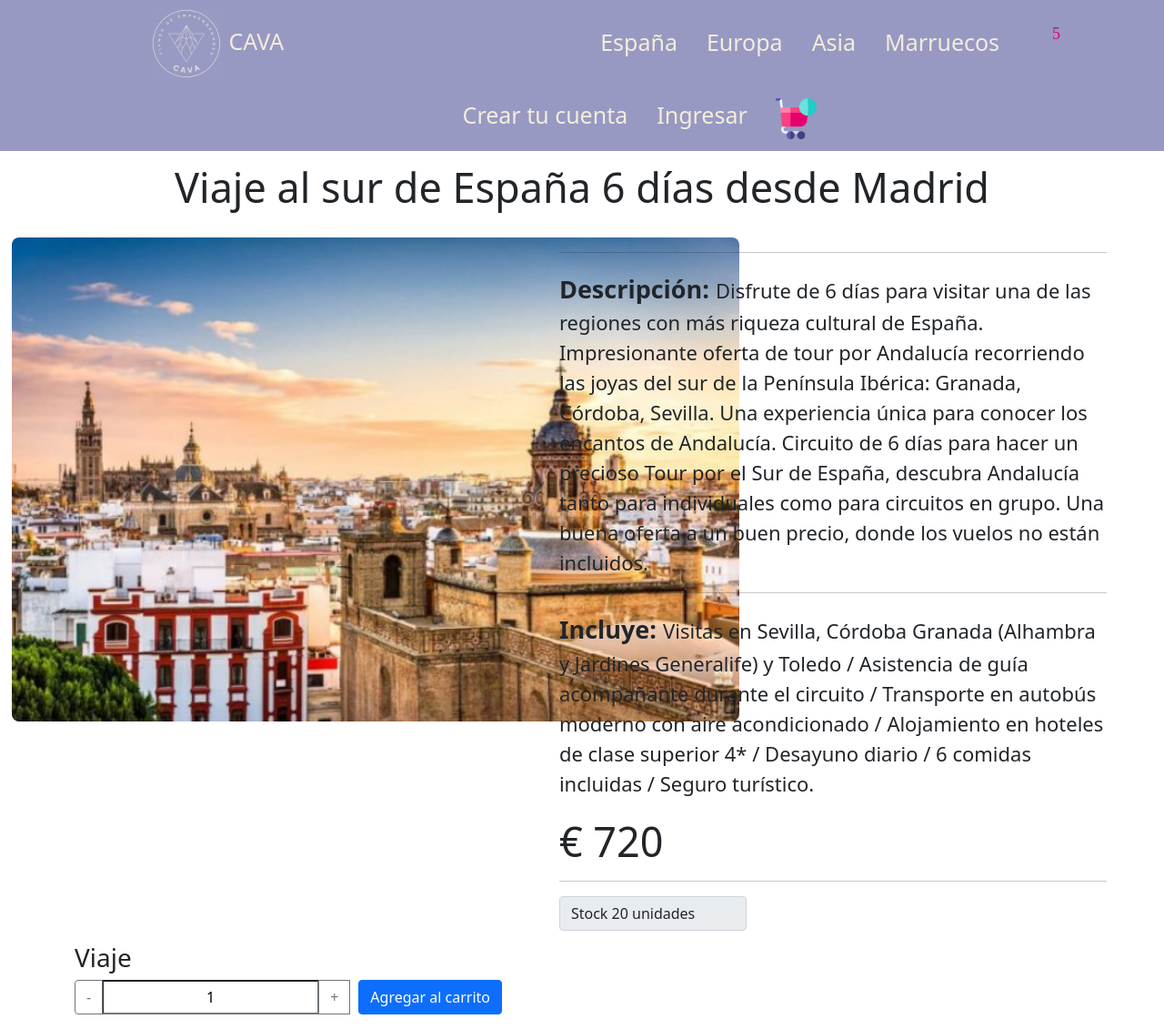
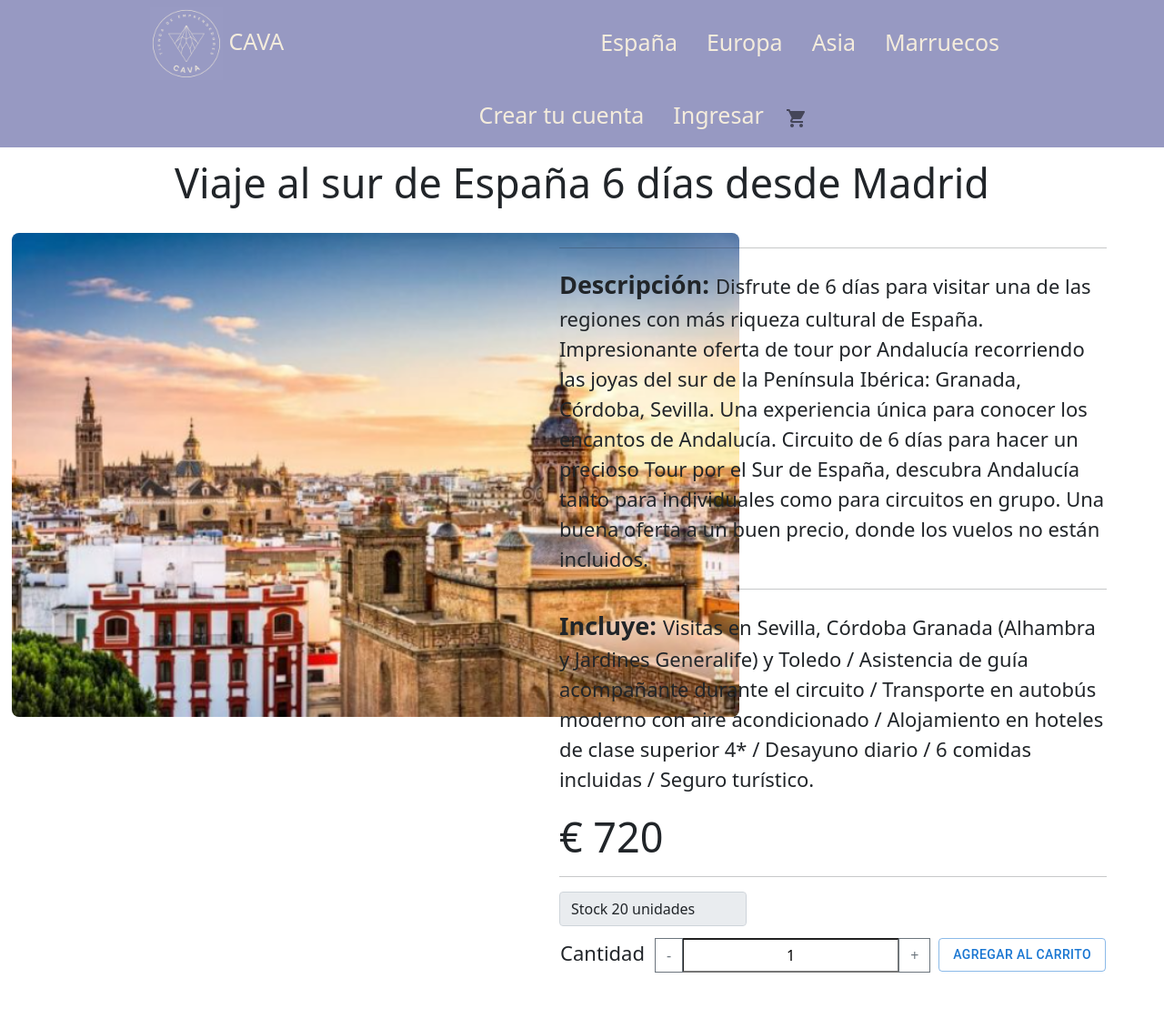
Before and after one commit to Ncavallaro/coderReactJS, a React (Create React App) app: page /item/1 in a window 1280 px wide. Shown: the whole page at 91% size. After the commit the page ends 1085 px from the top, so only its background shows below. Built offline with nearby package versions, Linux system fonts and the light colour scheme.

Commit message:
Se agrega un nuevo boton en el detalle de un proudcto para redireccionarte al carrito

```diff
--- a/package.json
+++ b/package.json
@@ -5,6 +5,7 @@
   "dependencies": {
     "@emotion/react": "^11.8.1",
     "@emotion/styled": "^11.8.1",
+    "@mui/icons-material": "^5.4.2",
     "@mui/material": "^5.4.3",
     "@testing-library/jest-dom": "^5.16.1",
     "@testing-library/react": "^12.1.2",
--- a/src/App.js
+++ b/src/App.js
@@ -3,7 +3,9 @@ import 'bootstrap/dist/css/bootstrap.min.css';
 import NavBar from './components/Header/NavBar';
 import ItemListContainer from './components/Body/ItemListContainer';
 import ItemDetailContainer from './components/Body/ItemDetailContainer';
+import Cart from './components/Header/Cart';
 import { BrowserRouter, Route, Routes } from 'react-router-dom';
+
 
 
 
@@ -31,15 +33,15 @@ function App() {
             <ItemDetailContainer />
           }
         ></Route>
+        <Route
+          path="/cart"
+          element={
+            <Cart />
+          }
+        ></Route>
       </Routes>
     </BrowserRouter>
   );
 }
 
 export default App;
-
-
-/*
-<ItemListContainer titulo="Bienvenidos a Viajes cava"/>
-<ItemDetailContainer/>
-*/
--- a/src/components/Body/ItemCount.js
+++ b/src/components/Body/ItemCount.js
@@ -1,41 +1,37 @@
 import { useEffect, useState } from 'react';
 import '../../componentsCSS/Body/ItemCount.css';
+import Button from '@mui/material/Button';
 
 export default function ItemCount(props) {
 
-    const [cant, setValoraciones] = useState(1);
+    const [cant, setCant] = useState(1);
 
    const increment = () => {
         if( cant < props.stock ){
-            setValoraciones(cant +1 )
+            setCant(cant +1 )
 
         }
     }
 
     const decrement = () => {
         if( props.initial < cant ){
-            setValoraciones(cant -1 )
+            setCant(cant -1 )
         }
     }
-
-    //cuando incia el componente
-//    useEffect(() => {
-//        setValoraciones(props.initial )
-//    },[])
 
     //para actualizar el componenete
     useEffect(() => {
     },[cant])
 
     return (
-        <div className='container'>
-            <h3>Viaje</h3>
+        <div className='itemCount'>
             <div className="input-group mb-3">
+                <span id='lblCantidad'>Cantidad</span>
                 <button className="btn btn-outline-secondary" type="button" onClick={decrement}>-</button>
                 <input type="text" className="large" placeholder="" value={cant} id='inputCant'></input>
                 <button className="btn btn-outline-secondary" type="button" onClick={increment}>+</button>
                 <div>
-                    <button className="btn btn-primary" type="button" id='btonAgregar' onClick={() => props.clicked(cant)}>Agregar al carrito</button>
+                    <Button variant="outlined" id='btonAgregar' onClick={() => props.clicked(cant)}>Agregar al carrito</Button>
                 </div>
             </div>
         </div>
--- a/src/components/Body/ItemDetail.js
+++ b/src/components/Body/ItemDetail.js
@@ -1,11 +1,29 @@
+import '../../componentsCSS/Body/ItemDetail.css';
 import ItemCount from "./ItemCount";
-import '../../componentsCSS/Body/ItemDetail.css';
+import Modal from "./Modal";
+import { useEffect, useState } from 'react';
+import Checkout from '../Header/Checkout';
 
-const onAdd = (cant) => {
-    alert(cant)
-  }
 
 const ItemDetail = (props) => {
+
+    const [open, setOpen] = useState(false);
+    const [cant, setCant] = useState();
+
+    const onAdd = (cant) => {
+        alert('¿ Estas seguro de agregar ' + cant + ' viajes ?')
+        setCant(cant)
+    }
+
+    const handleClose = () => setOpen(false);
+
+    useEffect(() => {
+    },[cant])
+    //TODO: Cambiar ese alert por una modal
+    //TODO: Cuando le doy al boton ok de la modal, tengo que verificar si cant mas > 0 y ocultar el componenete y mostrar el componente Checkout
+    //TODO: Min 01:10:00
+    console.log(cant)
+
     return(
         <>
             <article className='itemDetail'>
@@ -32,9 +50,21 @@ const ItemDetail = (props) => {
                 </div>
         </article>
 
-        <ItemCount stock={5} initial={1} clicked={onAdd}/>
+        {
+            cant === undefined || 0 ?
+            <ItemCount stock={5} initial={1} clicked={onAdd}/> :
+            <Checkout />
+        }
+
+
+
         </>
     )
 }
 
 export default ItemDetail;
+
+
+/**
+ *  <Modal open={open} onClose={handleClose} />
+ */
--- /dev/null
+++ b/src/components/Body/Modal.js
@@ -0,0 +1,42 @@
+import Box from '@mui/material/Box';
+import Typography from '@mui/material/Typography';
+import Modal from '@mui/material/Modal';
+import { useState } from 'react';
+
+const style = {
+  position: 'absolute',
+  top: '50%',
+  left: '50%',
+  transform: 'translate(-50%, -50%)',
+  width: 400,
+  bgcolor: 'background.paper',
+  border: '2px solid #000',
+  boxShadow: 24,
+  p: 4,
+};
+
+export default function BasicModal() {
+  const [open, setOpen] = useState(false);
+  const handleOpen = () => setOpen(true);
+  const handleClose = () => setOpen(false);
+
+  return (
+    <div>
+      <Modal
+        open={open}
+        onClose={handleClose}
+        aria-labelledby="modal-modal-title"
+        aria-describedby="modal-modal-description"
+      >
+        <Box sx={style}>
+          <Typography id="modal-modal-title" variant="h6" component="h2">
+            Text in a modal
+          </Typography>
+          <Typography id="modal-modal-description" sx={{ mt: 2 }}>
+            Duis mollis, est non commodo luctus, nisi erat porttitor ligula.
+          </Typography>
+        </Box>
+      </Modal>
+    </div>
+  );
+}
--- /dev/null
+++ b/src/components/Header/Cart.js
@@ -0,0 +1,9 @@
+const Cart = () => {
+    return(
+        <div>
+            Hola soy carrito
+        </div>
+    )
+}
+
+export default Cart;
--- a/src/components/Header/CartWidget.js
+++ b/src/components/Header/CartWidget.js
@@ -1,13 +1,25 @@
 import '../../componentsCSS/Header/CartWidget.css';
+import Badge from '@mui/material/Badge';
+import { styled } from '@mui/material/styles';
+import IconButton from '@mui/material/IconButton';
+import ShoppingCartIcon from '@mui/icons-material/ShoppingCart';
 
 
-const CartWidget = (props) =>{
-    return (
-        <a className="navbar-brand" href="#" id='logoCompras'>
-            <img src={props.imagen} alt="" width="45" height="45" />
-            <div id="carritoCant">{props.cant}</div>
-        </a>
-    );
+const StyledBadge = styled(Badge)(({ theme }) => ({
+  '& .MuiBadge-badge': {
+    right: -3,
+    top: 13,
+    border: `2px solid ${theme.palette.background.paper}`,
+    padding: '0 4px',
+  },
+}));
+
+export default function CustomizedBadges() {
+  return (
+    <IconButton aria-label="cart" id='cartWidget'>
+      <StyledBadge badgeContent={0} color="secondary">
+        <ShoppingCartIcon />
+      </StyledBadge>
+    </IconButton>
+  );
 }
-
-export default CartWidget;
--- /dev/null
+++ b/src/components/Header/Checkout.js
@@ -0,0 +1,14 @@
+import Button from '@mui/material/Button';
+import { Link } from 'react-router-dom';
+
+const Checkout = () => {
+    return(
+        <div id='btonCarrito'>
+            <Link to='/cart' style={{textDecoration: "none"}}>
+                <Button variant="outlined">Ir al carrito</Button>
+            </Link>
+        </div>
+    )
+}
+
+export default Checkout;
--- a/src/components/Header/NavBar.js
+++ b/src/components/Header/NavBar.js
@@ -46,7 +46,9 @@ const NavBar = () => {
                         <a className="nav-link" href="#" >Ingresar</a>
                     </li>
                 </Link>
-                <CartWidget imagen={compras} cant={5} />
+                <Link to='/cart' id="btonLogin" >
+                    <CartWidget imagen={compras} cant={5} />
+                </Link>
             </ul>
         </div>
     );
--- a/src/componentsCSS/Body/ItemCount.css
+++ b/src/componentsCSS/Body/ItemCount.css
@@ -5,3 +5,8 @@
 #btonAgregar {
     margin-left: 10px
 }
+
+#lblCantidad{
+    padding-right: 12px;
+    font-size: 22px
+}
--- a/src/componentsCSS/Body/ItemDetail.css
+++ b/src/componentsCSS/Body/ItemDetail.css
@@ -46,3 +46,14 @@
 .inputStock {
     width: 206px !important;
 }
+
+#btonCarrito Button {
+    float: right;
+    margin-right: 5%
+
+}
+
+.itemCount{
+    float: right;
+    margin-right: 5%
+}
--- a/src/componentsCSS/Header/CartWidget.css
+++ b/src/componentsCSS/Header/CartWidget.css
@@ -1,13 +1,3 @@
-
-#logoCompras img{
-    position: relative;
+#cartWidget{
+    margin-top: 22px;
 }
-
-#carritoCant{
-    color: #e50070;
-    position: absolute;
-    top: 24px;
-    right:114px;
-    font-size: 18px;
-    font-family: cursive;
-}
```
Also changed, not shown: 1 other file (tests, documents, lock files or other folders).
